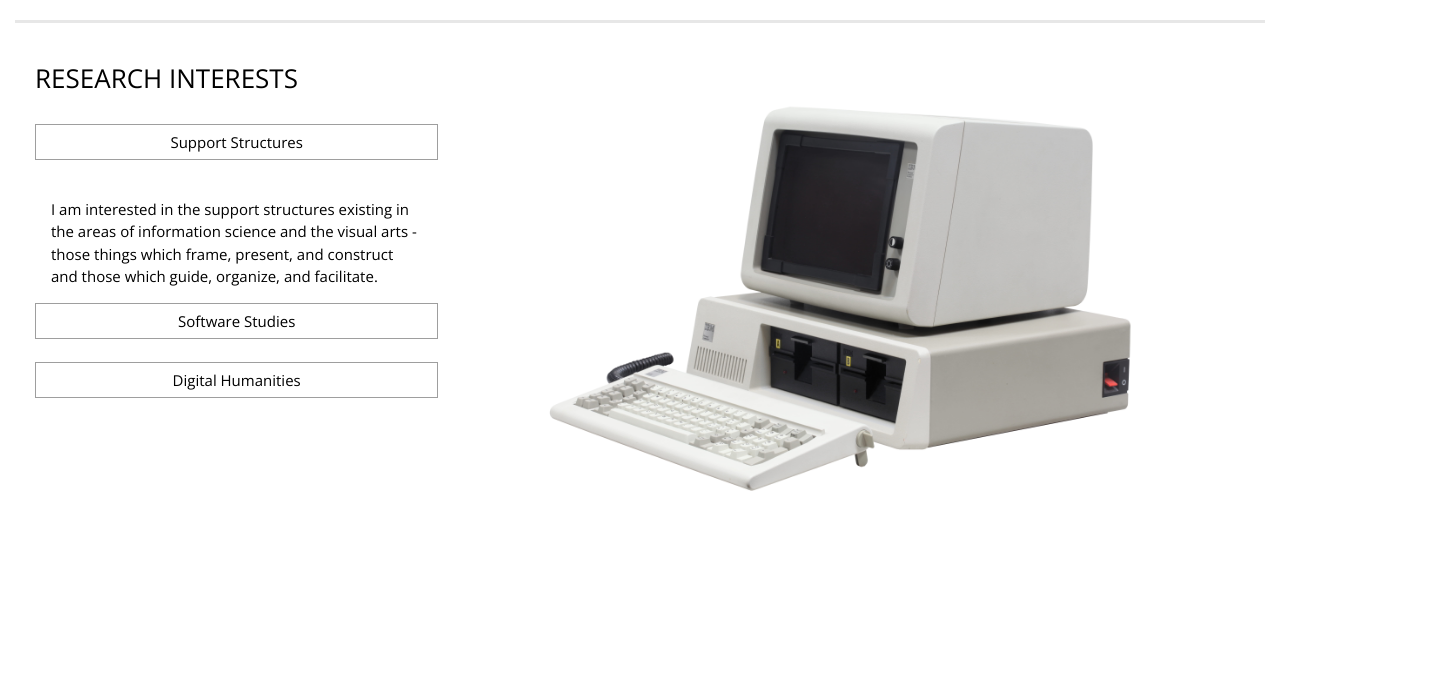
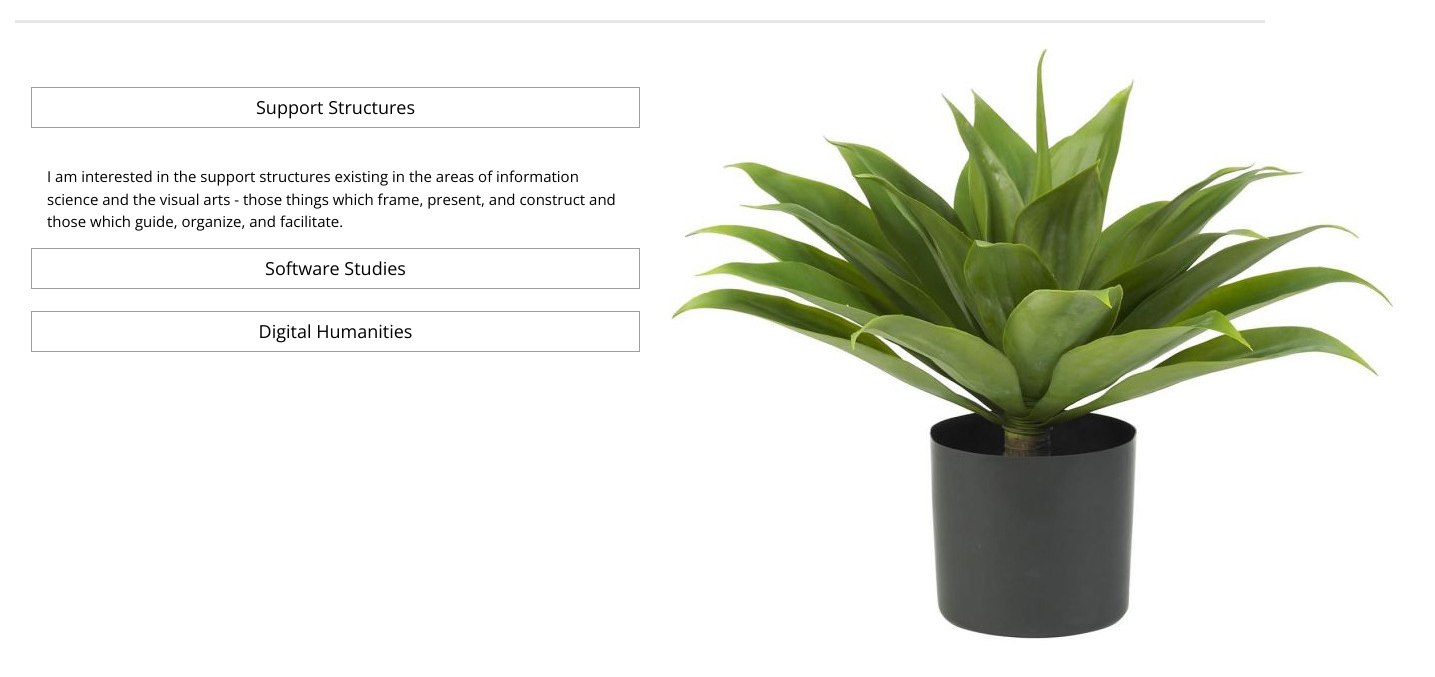
Before and after one commit to Nat34/Website, a plain HTML site: page research.html in a window 1280 px wide. Both pictures are taken after a click on the button "Support Structures". Shown: the part 77-754 px from the top of the page, 1435 px wide, since content can reach past the window. Drawn offline with nearby package versions, Linux system fonts and the light colour scheme.

Commit message:
add w3-container

```diff
--- a/research.html
+++ b/research.html
@@ -11,15 +11,6 @@
 		<meta charset="UTF-8">
 		<title>Nathan Thomas | Research</title>
 	</head>
-		<!--<style>
-html {
-  background: url(images/research.jpg) no-repeat center center fixed;
-  -webkit-background-size: cover;
-  -moz-background-size: cover;
-  -o-background-size: cover;
-  background-size: cover;
-}
-	</style>-->
 	<body>
 		<header>
 			<p class="header"><a href="index.html">NATHAN THOMAS</a></p>
@@ -27,32 +18,31 @@ html {
 				<a href="index.html">Home</a> |
 				<a href="about.html">About</a> |
 				<a href="https://github.com/Nat34" target="_blank">Github</a> |
-				<a href="bike.html" target="_blank"><i class="fa fa-bicycle" style="font-size:24px"></i></a>
+				<a href="bike.html"><i class="fa fa-bicycle" style="font-size:24px"></i></a>
 			</nav>
 		</header>
-		<main>
+		<main class="w3-container">
 	<div class="w3-row">
-<div class="w3-col s12 m12 l4">
-		<p class="ma">RESEARCH INTERESTS</p>
+<div class="w3-col s12 m12 l6 w3-padding-64">
 			<div class="w3-accordion w3-white">
-				<button onclick="myFunction('1')" class="w3-btn-block w3-white w3-border w3-border-grey w3-hover-light-grey">Support Structures</button><br><br>
-				<div id="1" class="w3-accordion-content w3-container">
+				<button onclick="myFunction('1')" class="w3-btn-block w3-white w3-border w3-border-grey w3-hover-light-grey w3-large">Support Structures</button><br><br>
+				<div id="1" class="w3-accordion-content w3-container w3-left-align">
 					<p>I am interested in the support structures existing in the areas of information science and the visual arts - those things which frame, present, and construct and those which guide, organize, and facilitate.</p>
 				</div>
-				<button onclick="myFunction('2')" class="w3-btn-block w3-white w3-border w3-border-grey w3-hover-light-grey">Software Studies</button><br><br>
-				<div id="2" class="w3-accordion-content w3-container">
+				<button onclick="myFunction('2')" class="w3-btn-block w3-white w3-border w3-border-grey w3-hover-light-grey w3-large">Software Studies</button><br><br>
+				<div id="2" class="w3-accordion-content w3-container w3-left-align">
 					<p>My area of interest is software, programming languages and related media with historical significance in the domain of the visual arts.  I am interested in the languages used by designers and artists for computer art, computational media design, and those developed for teaching general programming concepts to artists and designers with no prior programming experience.</p>
 				</div>
-				<button onclick="myFunction('4')" class="w3-btn-block w3-white w3-border w3-border-grey w3-hover-light-grey">Digital Humanities</button><br><br>
-				<div id="4" class="w3-accordion-content w3-container">
+				<button onclick="myFunction('4')" class="w3-btn-block w3-white w3-border w3-border-grey w3-hover-light-grey w3-large">Digital Humanities</button><br><br>
+				<div id="4" class="w3-accordion-content w3-container w3-left-align">
 				<p>As part of my graduate studies I conducted scholarly inquiry and service evaluation in the field of library and information science.  I designed and planned a research study from conceptualization to proposal writing using scientific research methods and used evidence-based practice to support decision making.  Along with developing an overview and understanding of social science research methods, I broadened my understanding of Digital Humanities research and Digital Scholarship Services offered within academic libraries.</p>
 				<p>The research area is digital scholarship services within academic libraries and the research topic is competency requirements for staff within academic libraries offering digital scholarship services to humanities researchers.  This topic relates to my personal background and professional experience.  I come from a humanities background in the visual arts and have a strong interest in the digital tools in use and service needs of DH researchers.</p>
-				<p><a href="dh-prop.html" target="_blank">Full Proposal</a></p>
+				<p><a href="dh-prop.html">Full Proposal</a></p>
 				</div>
 		</div>
 		</div>
-		<div class="w3-col w3-center w3-hide-small w3-hide-medium s12 m12 l8 w3-padding-jumbo w3-padding-hor-64">
-			<img src="images/research.jpg" alt="image of computer" style="width:90%;height:90%"></img>
+		<div class="w3-col w3-center w3-hide-small w3-hide-medium s12 m12 l6">
+			<img src="images/agave-silk-plant-permanent-tree-green.jpg" alt="image of a agave plant"></img>
 		</div>
 	</div><!--row div-->
 </main>
```
